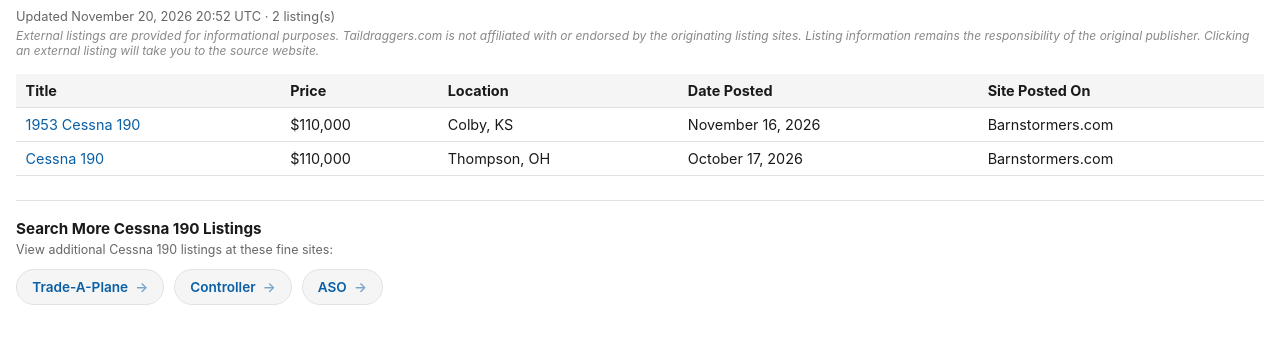
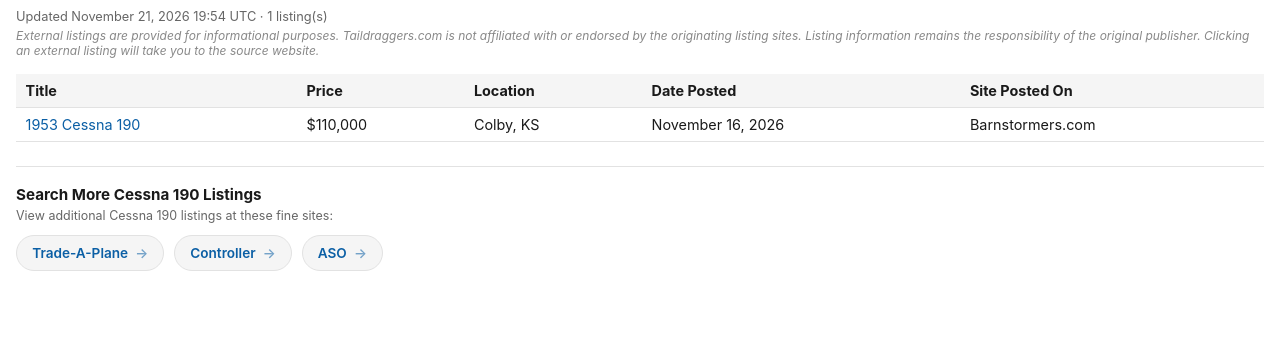
Before and after one commit to taildraggers/cessna-190-for-sale, a plain HTML site: page docs/index.html in a window 1280 px wide. Shown: the part 43-386 px from the top of the page. Drawn offline with Linux system fonts and the light colour scheme.

Commit message:
Update Cessna 190 listings (2026-11-21)

```diff
--- a/docs/index.html
+++ b/docs/index.html
@@ -76,7 +76,7 @@
 </head>
 <body>
   <h1>Other Cessna 190 Ads on the Web</h1>
-  <div class="updated">Updated November 20, 2026 20:52 UTC &middot; 2 listing(s)</div>
+  <div class="updated">Updated November 21, 2026 19:54 UTC &middot; 1 listing(s)</div>
   <div class="disclaimer">External listings are provided for informational purposes. Taildraggers.com is not affiliated with or endorsed by the originating listing sites. Listing information remains the responsibility of the original publisher. Clicking an external listing will take you to the source website.</div>
   <table>
     <thead>
@@ -84,7 +84,6 @@
     </thead>
     <tbody>
         <tr><td><a href="https://www.barnstormers.com/classified-2074104-1953-Cessna-190-494-SMOH.html" target="_blank" rel="noopener noreferrer">1953 Cessna 190</a></td><td>$110,000</td><td>Colby, KS</td><td>November 16, 2026</td><td>Barnstormers.com</td></tr>
-        <tr><td><a href="https://www.barnstormers.com/classified-2074213-Cessna-190.html" target="_blank" rel="noopener noreferrer">Cessna 190</a></td><td>$110,000</td><td>Thompson, OH</td><td>October 17, 2026</td><td>Barnstormers.com</td></tr>
     </tbody>
   </table>
   <div class="more-resources">
```
